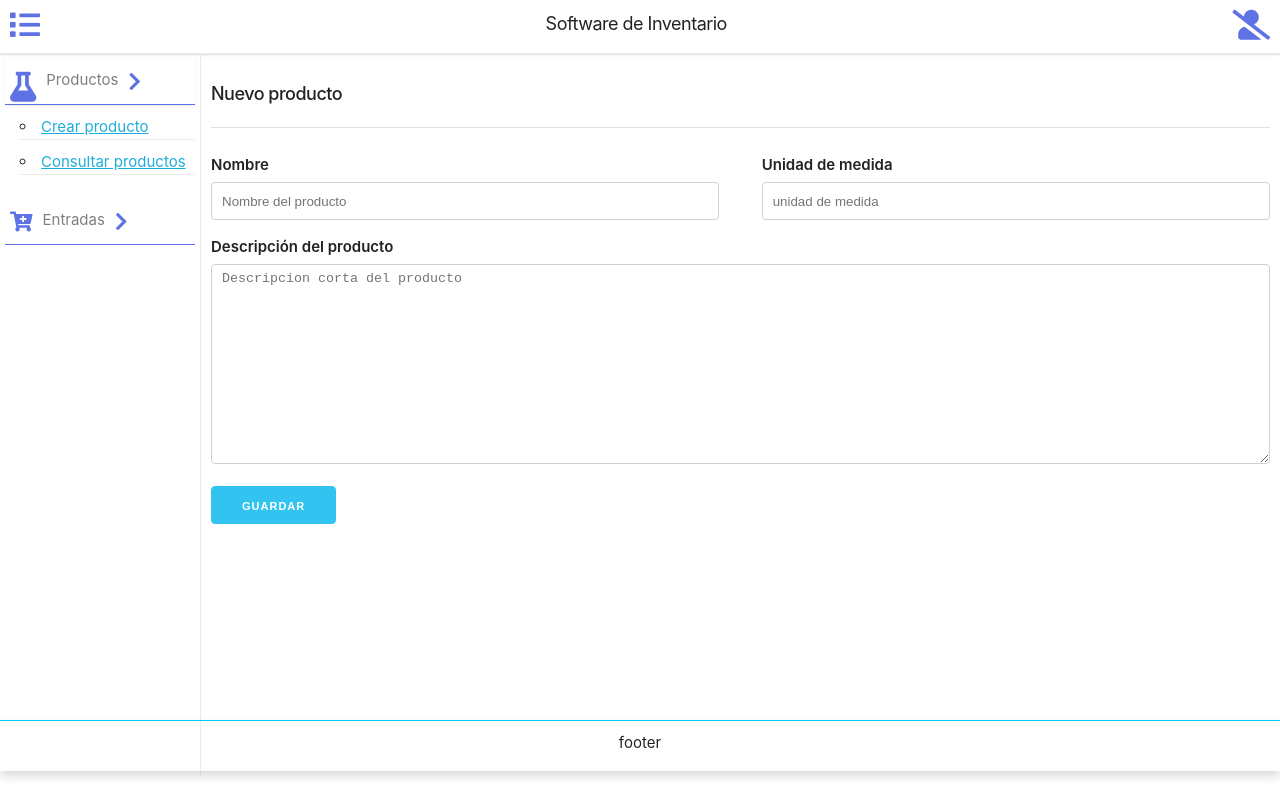
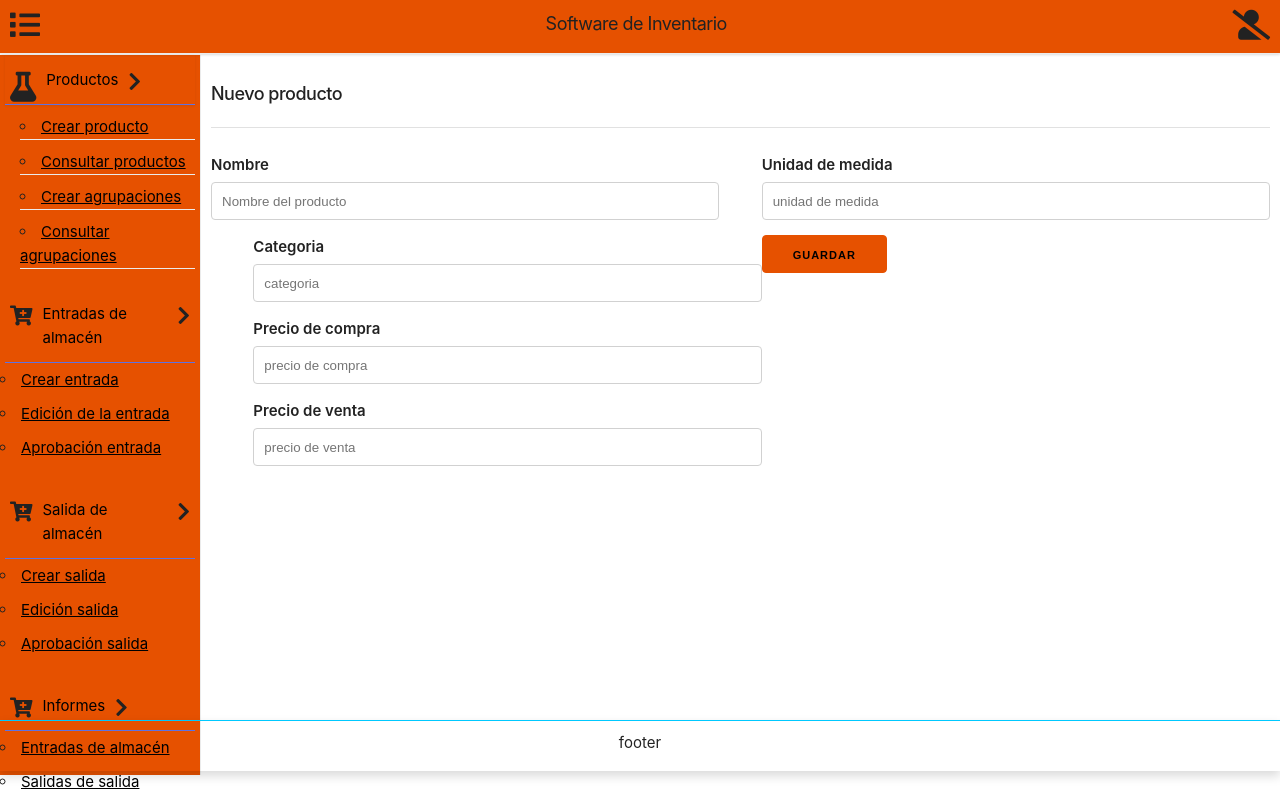
Before and after one commit to diafara2003/inventories, a React app in the folder frontend/: page /newproduct in a window 1280 px wide. Built offline with nearby package versions, Linux system fonts and the light colour scheme.

Commit message:
:estilos visuales

```diff
--- a/frontend/src/Components/Commons/Header.js
+++ b/frontend/src/Components/Commons/Header.js
@@ -5,7 +5,7 @@ class Header extends Component {
     render() {
         return (
             <header>
-            <div className="d-flex flex-column flex-md-row align-items-center p-3  mb-3 bg-white border-bottom shadow-sm fixed-top">
+            <div className="d-flex flex-column flex-md-row align-items-center p-3  mb-3 bg-white border-bottom shadow-sm fixed-top header-color">
                 <div className="nav-header">
 
                     <div>
--- a/frontend/src/Components/Products/NewProduct.js
+++ b/frontend/src/Components/Products/NewProduct.js
@@ -18,8 +18,8 @@ class NewProduct extends Component {
                         <Dashboard></Dashboard>
                     </section>
                     <section className="form-data">
-                    <h5>Nuevo producto</h5>
-                    <hr />
+                        <h5>Nuevo producto</h5>
+                        <hr />
                         <form>
                             <div class="six columns">
                                 <label >Nombre</label>
@@ -30,9 +30,23 @@ class NewProduct extends Component {
                                 <input className="u-full-width" type="text" placeholder="unidad de medida" id="exampleEmailInput"></input>
                             </div>
 
-                            <label >Descripción del producto</label>
+                            <div className="six columns">
+                                <label >Categoria</label>
+                                <input className="u-full-width" type="text" placeholder="categoria" id="exampleEmailInput"></input>
+                            </div>
+                            <div className="six columns">
+                                <label >Precio de compra</label>
+                                <input className="u-full-width" type="text" placeholder="precio de compra" id="exampleEmailInput"></input>
+                            </div>
+                            <div className="six columns">
+                                <label >Precio de venta</label>
+                                <input className="u-full-width" type="text" placeholder="precio de venta" id="exampleEmailInput"></input>
+                            </div>
+                            <button class="button-primary">Guardar</button>
+
+                            {/* <label >Descripción del producto</label>
                             <textarea className="u-full-width"  placeholder="Descripcion corta del producto" maxLength="500" id="exampleMessage"></textarea>
-                            <input className="button-primary" type="submit" value="guardar"></input>
+                            <input className="button-primary" type="submit" value="guardar"></input> */}
                         </form>
                     </section>
                 </div>
--- a/frontend/src/Components/menu/Dashboard.js
+++ b/frontend/src/Components/menu/Dashboard.js
@@ -28,8 +28,45 @@ class Dashboard extends Component {
 
                         <div className="nav-item">
                             <i class="fas fa-cart-plus"></i>
-                            <a className="nav-link">Entradas</a>
+                            <a className="nav-link">Entradas de almacén</a>
                             <i class="fas fa-chevron-right"></i>
+                        </div>
+                        <div>
+                            <div>
+                                <ul>
+                                    <li><Link to="/newproduct">Crear entrada</Link></li>
+                                    <li> <Link to="/products">Edición de la entrada</Link></li>
+                                    <li> <Link to="/products">Aprobación entrada</Link></li>
+                                </ul>
+                            </div>
+                        </div>
+                        <div className="nav-item">
+                            <i class="fas fa-cart-plus"></i>
+                            <a className="nav-link">Salida de almacén</a>
+                            <i class="fas fa-chevron-right"></i>
+                        </div>
+                        <div>
+                            <div>
+                                <ul>
+                                    <li><Link to="/newproduct">Crear salida</Link></li>
+                                    <li> <Link to="/products">Edición salida</Link></li>
+                                    <li> <Link to="/products">Aprobación salida</Link></li>
+
+                                </ul>
+                            </div>
+                        </div>
+                        <div className="nav-item">
+                            <i class="fas fa-cart-plus"></i>
+                            <a className="nav-link">Informes</a>
+                            <i class="fas fa-chevron-right"></i>
+                        </div>
+                        <div>
+                            <div>
+                                <ul>
+                                    <li><Link to="/newproduct">Entradas de almacén</Link></li>
+                                    <li> <Link to="/products">Salidas de salida</Link></li>
+                                </ul>
+                            </div>
                         </div>
 
                     </div>
--- a/frontend/src/Components/menu/Options.js
+++ b/frontend/src/Components/menu/Options.js
@@ -8,6 +8,8 @@ render(){
             <ul>
                 <li><Link to="/newproduct">Crear producto</Link></li>
                 <li> <Link to="/products">Consultar productos</Link></li>
+                <li> <Link to="/products">Crear agrupaciones </Link></li>
+                <li> <Link to="/products">Consultar agrupaciones </Link></li>
             </ul>
         </div>
     )
--- a/frontend/src/css/App.css
+++ b/frontend/src/css/App.css
@@ -107,6 +107,10 @@ i{
   cursor: pointer;
 }
 
+.header-color{
+  background: #e65100;
+}
+
 @media (max-width: 1144px) {
   .container {
     width: 100%;
--- a/frontend/src/css/Dashboard.css
+++ b/frontend/src/css/Dashboard.css
@@ -1,9 +1,13 @@
 .menu {
     width: 200px;
     height: 90vh;
-    /* background-color:#606c88;  */
+    background-color:#e65100;
     border-right: 1px solid #ebebeb;
     margin-top: 55px;
+}
+
+.menu a{
+    color: black;
 }
 
 .nav-item {
@@ -33,7 +37,7 @@
 }
 
 i {
-    color: #5e72e4;
+    /* color: #5e72e4; */
     font-size: 20px;
 }
 
@@ -52,7 +56,8 @@ i {
     padding: 0.75rem 1rem;
     text-decoration: none;
     background: transparent;
-    color: rgba(0, 0, 0, .5);
+    /* color: rgba(0, 0, 0, .5); */
+    color: black;
 }
 
 .uno {
--- a/frontend/src/css/skeleton.css
+++ b/frontend/src/css/skeleton.css
@@ -207,9 +207,9 @@ button.button-primary,
 input[type="submit"].button-primary,
 input[type="reset"].button-primary,
 input[type="button"].button-primary {
-  color: #FFF;
-  background-color: #33C3F0;
-  border-color: #33C3F0; }
+  color: black;
+  background-color: #e65100;
+  border-color: #e65100; }
 .button.button-primary:hover,
 button.button-primary:hover,
 input[type="submit"].button-primary:hover,
@@ -221,8 +221,8 @@ input[type="submit"].button-primary:focus,
 input[type="reset"].button-primary:focus,
 input[type="button"].button-primary:focus {
   color: #FFF;
-  background-color: #1EAEDB;
-  border-color: #1EAEDB; }
+  background-color: #e65100;
+  border-color: #e65100 ; }
 
 
 /* Forms
```
